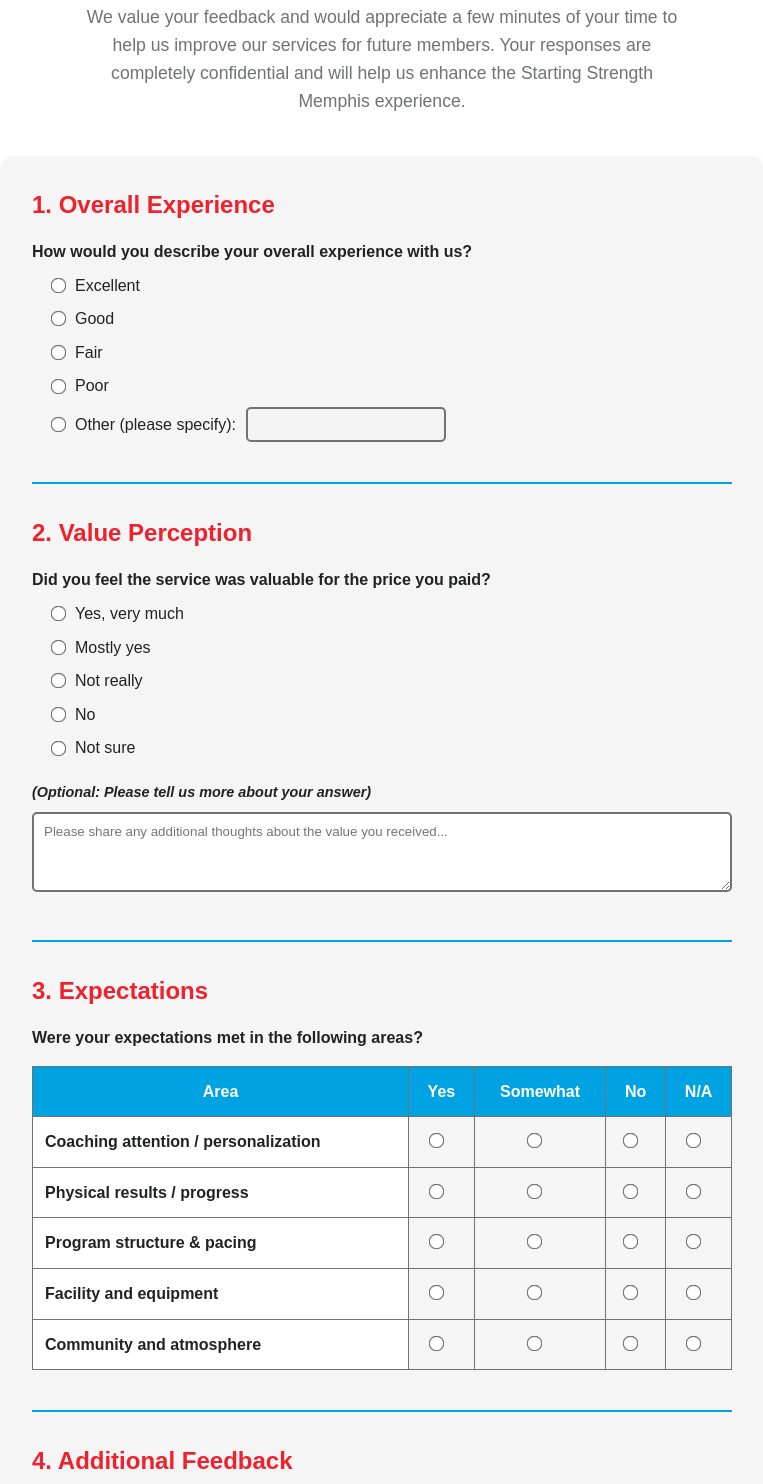
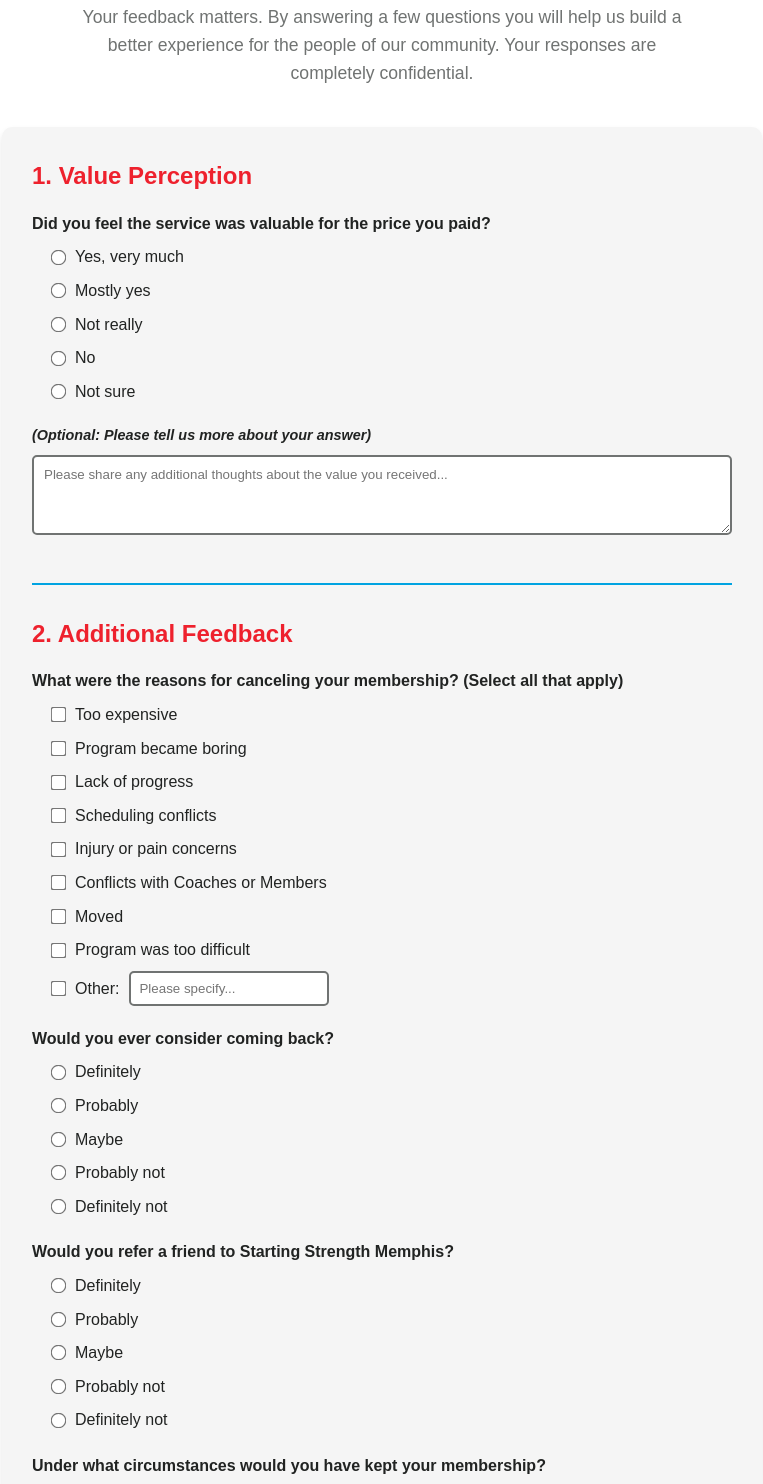
Before and after one commit to Bre-Acosta/ss-exit-survey, a plain HTML site: page index.html in a window 1280 px wide. Shown: the part 385-1869 px from the top of the page, without its empty margins (258-1021 px from the left). Drawn offline with Linux system fonts and the light colour scheme.

Commit message:
Update index.html

```diff
--- a/index.html
+++ b/index.html
@@ -28,7 +28,6 @@
         }
 
         .header {
-            background-color: var(--ss-black);
             padding: 20px 0;
             text-align: center;
         }
@@ -216,6 +215,7 @@
             }
         }
     </style>
+
 </head>
 <body>
     <header class="header">
@@ -225,29 +225,14 @@
     <div class="container">
         <div class="intro">
             <h1>Member Feedback Survey</h1>
-            <p>We value your feedback and would appreciate a few minutes of your time to help us improve our services for future members. Your responses are completely confidential and will help us enhance the Starting Strength Memphis experience.</p>
+            <p>Your feedback matters. By answering a few questions you will help us build a better experience for the people of our community. Your responses are completely confidential.</p>
         </div>
 
         <form class="survey-form" id="exitSurvey">
-            <!-- Section 1: Overall Experience -->
+
+            <!-- Section 1: Value Perception -->
             <div class="section">
-                <h2>1. Overall Experience</h2>
-
-                <div class="question">
-                    <label>How would you describe your overall experience with us?</label>
-                    <div class="radio-group">
-                        <label><input type="radio" name="overall_experience" value="excellent" required> Excellent</label>
-                        <label><input type="radio" name="overall_experience" value="good"> Good</label>
-                        <label><input type="radio" name="overall_experience" value="fair"> Fair</label>
-                        <label><input type="radio" name="overall_experience" value="poor"> Poor</label>
-                        <label><input type="radio" name="overall_experience" value="other"> Other (please specify): <input type="text" name="overall_experience_other" style="margin-left: 10px; width: 200px;"></label>
-                    </div>
-                </div>
-            </div>
-
-            <!-- Section 2: Value Perception -->
-            <div class="section">
-                <h2>2. Value Perception</h2>
+                <h2>1. Value Perception</h2>
 
                 <div class="question">
                     <label>Did you feel the service was valuable for the price you paid?</label>
@@ -266,66 +251,11 @@
                 </div>
             </div>
 
-            <!-- Section 3: Expectations -->
+
+
+            <!-- Section 2: Additional Questions -->
             <div class="section">
-                <h2>3. Expectations</h2>
-
-                <div class="question">
-                    <label>Were your expectations met in the following areas?</label>
-                    <table class="matrix-table">
-                        <thead>
-                            <tr>
-                                <th>Area</th>
-                                <th>Yes</th>
-                                <th>Somewhat</th>
-                                <th>No</th>
-                                <th>N/A</th>
-                            </tr>
-                        </thead>
-                        <tbody>
-                            <tr>
-                                <td>Coaching attention / personalization</td>
-                                <td><input type="radio" name="expectations_coaching" value="yes"></td>
-                                <td><input type="radio" name="expectations_coaching" value="somewhat"></td>
-                                <td><input type="radio" name="expectations_coaching" value="no"></td>
-                                <td><input type="radio" name="expectations_coaching" value="na"></td>
-                            </tr>
-                            <tr>
-                                <td>Physical results / progress</td>
-                                <td><input type="radio" name="expectations_results" value="yes"></td>
-                                <td><input type="radio" name="expectations_results" value="somewhat"></td>
-                                <td><input type="radio" name="expectations_results" value="no"></td>
-                                <td><input type="radio" name="expectations_results" value="na"></td>
-                            </tr>
-                            <tr>
-                                <td>Program structure & pacing</td>
-                                <td><input type="radio" name="expectations_program" value="yes"></td>
-                                <td><input type="radio" name="expectations_program" value="somewhat"></td>
-                                <td><input type="radio" name="expectations_program" value="no"></td>
-                                <td><input type="radio" name="expectations_program" value="na"></td>
-                            </tr>
-                            <tr>
-                                <td>Facility and equipment</td>
-                                <td><input type="radio" name="expectations_facility" value="yes"></td>
-                                <td><input type="radio" name="expectations_facility" value="somewhat"></td>
-                                <td><input type="radio" name="expectations_facility" value="no"></td>
-                                <td><input type="radio" name="expectations_facility" value="na"></td>
-                            </tr>
-                            <tr>
-                                <td>Community and atmosphere</td>
-                                <td><input type="radio" name="expectations_community" value="yes"></td>
-                                <td><input type="radio" name="expectations_community" value="somewhat"></td>
-                                <td><input type="radio" name="expectations_community" value="no"></td>
-                                <td><input type="radio" name="expectations_community" value="na"></td>
-                            </tr>
-                        </tbody>
-                    </table>
-                </div>
-            </div>
-
-            <!-- Section 4: Additional Questions -->
-            <div class="section">
-                <h2>4. Additional Feedback</h2>
+                <h2>2. Additional Feedback</h2>
 
                 <div class="question">
                     <label>What were the reasons for canceling your membership? (Select all that apply)</label>
```
